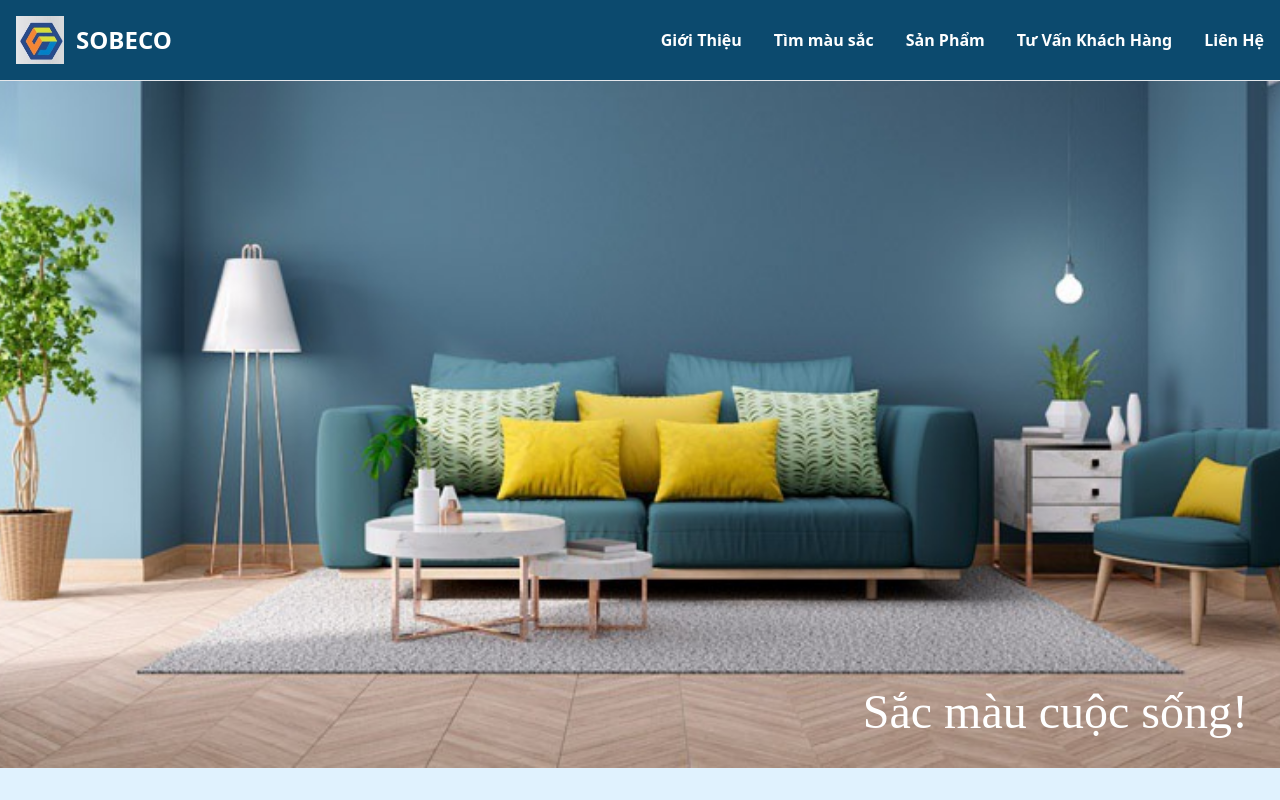
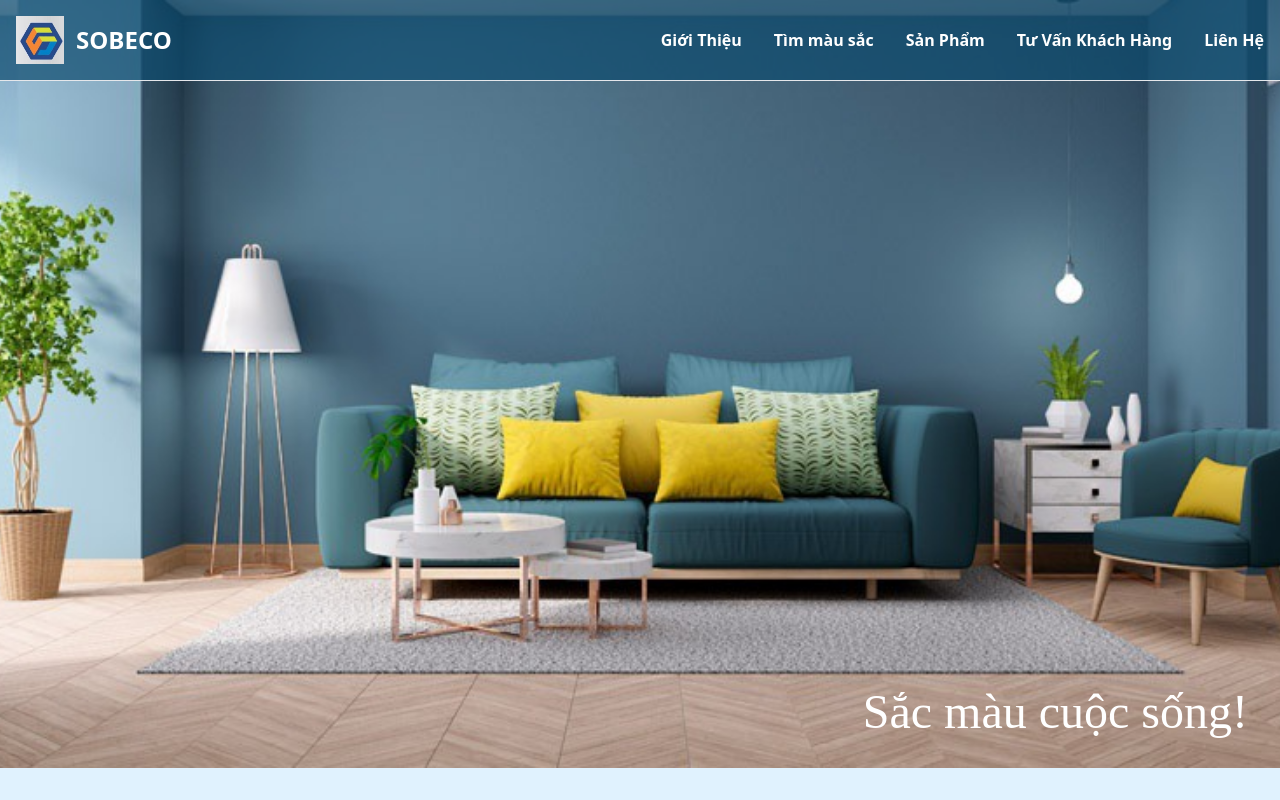
Before and after one commit to minhvietbui/sobeco, a Nuxt app: page / in a window 1280 px wide. Shown: the top 800 px of the page. Built offline with nearby package versions, Linux system fonts and the light colour scheme; a web font is replaced by a local one.

Commit message:
Change bg-color nvabar transparent

```diff
--- a/components/Navbar.vue
+++ b/components/Navbar.vue
@@ -1,6 +1,6 @@
 <template>
   <nav
-    class="bg-sky-900 fixed w-full z-20 top-0 left-0 border-b border-white-200"
+    class="bg-sky-900 fixed w-full z-20 top-0 left-0 border-b border-white-200 bg-opacity-70"
   >
     <div
       class="max-w-screen-xl flex flex-wrap items-center justify-between mx-auto p-4"
```
